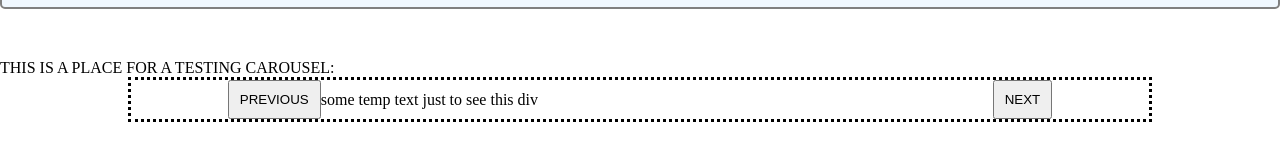
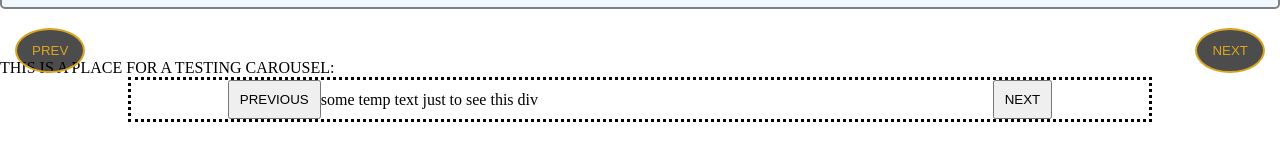
Before and after one commit to StudentNovikov/Carousel-widget, a website with bundled scripts: page src/index.html in a window 1280 px wide. Shown: the part 372-532 px from the top of the page. Built offline with nearby package versions, Linux system fonts and the light colour scheme.

Commit message:
finished carousel markup

```diff
--- a/src/index.html
+++ b/src/index.html
@@ -34,6 +34,10 @@
       <h3>title5</h3>
       <p>Lorem ipsum dolor sit amet consectetur adipisicing elit. Minus, architecto!</p>
     </div>
+    <div class="buttons">
+      <button id="next">NEXT</button>
+      <button id="prev">PREV</button>
+    </div>
   </div>
   <!-- <div class="carousel carouselTest">
     <button class="btn"><i class="fas fa-3x fa-caret-left"></i></button>
--- a/src/style.css
+++ b/src/style.css
@@ -67,3 +67,30 @@
 .content.active{
   opacity: 1;
 }
+
+.buttons button#next{
+  position:absolute;
+  top:50%;
+  right:15px;
+}
+
+.buttons button#prev{
+  position:absolute;
+  top:50%;
+  left:15px;
+}
+
+.buttons button{
+  border: 2px solid goldenrod;
+  background-color:rgba(0,0,0,0.7);
+  color:goldenrod;
+  cursor: pointer;
+  padding:13px 15px;
+  border-radius:50%;
+  outline:none;
+}
+
+.buttons button:hover {
+  background-color: rgba(0,0,0,0.95);
+  color:red;
+}
```
